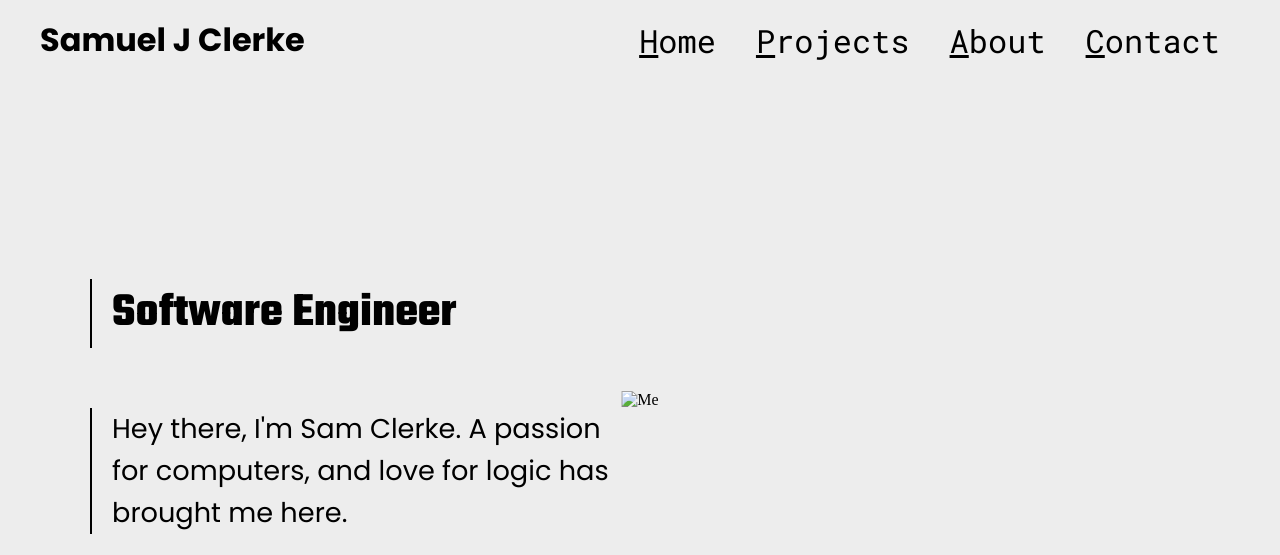
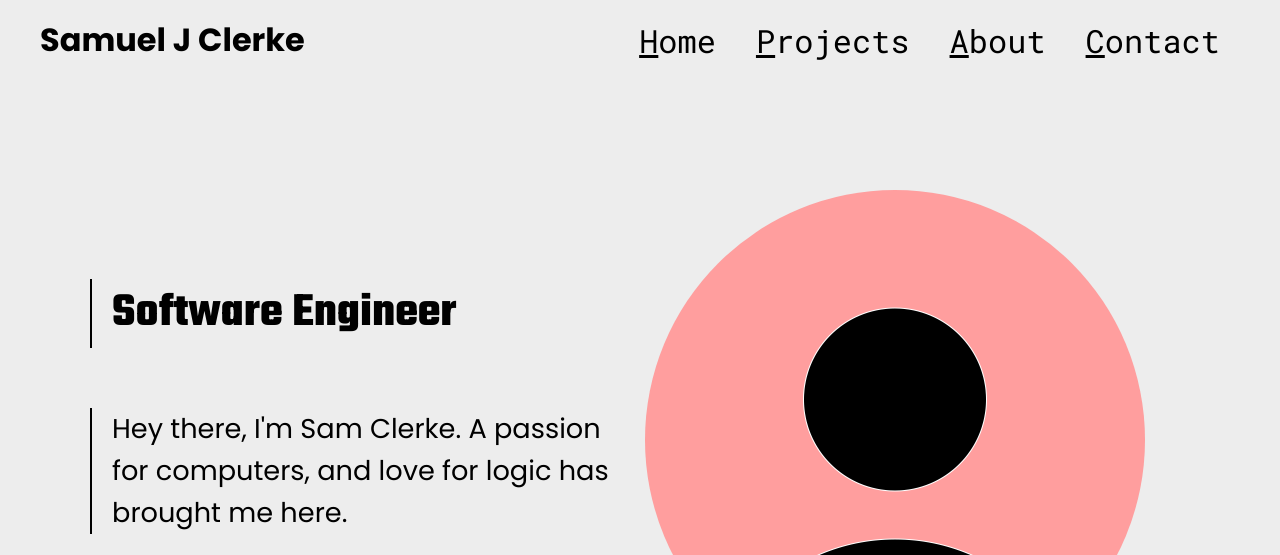
Before and after one commit to samuelclerke/samjclerke_website, a website: page public/index.html in a window 1280 px wide. Shown: the top 555 px of the page. Drawn offline with Linux system fonts and the light colour scheme.

Commit message:
no major change

```diff
--- a/public/index.html
+++ b/public/index.html
@@ -35,7 +35,7 @@
           </ul>
         </div>
         <div>
-          <img class="center" src="" alt="Me">
+          <img class="profile-picture" src="images/test-pfp.png" alt="Me">
         </div>
       </div>
     </main>
--- a/public/javascripts/index.js
+++ b/public/javascripts/index.js
@@ -22,3 +22,8 @@ document.addEventListener('DOMContentLoaded', () => {
 
   typeNextChar();
 });
+
+
+function headerLinkHover() {
+  var rect = element.getBoundingClientRect
+}
--- a/public/stylesheets/index.css
+++ b/public/stylesheets/index.css
@@ -26,6 +26,11 @@ main {
 .greeting-container div:nth-child(2) {
   width: 50%;
   height: 100%;
+  display: flex;
+  justify-content: center;
+  align-items: center;
+  overflow: hidden;
+  position: relative;
 }
 
 .greeting h1 {
@@ -67,10 +72,22 @@ main {
 .greeting img {
   max-width: 100%;
   max-height: 100%;
+  width: 100%; /* Ensure it scales to the container's width */
+  height: auto; /* Maintain aspect ratio */
+  object-fit: cover; /* This might help if contain isn't working */
+  display: block;
+}
+
+.profile-picture {
+  max-width: 100%;
+  max-height: 100%;
+  width: auto;
   height: auto;
-  width: auto;
   object-fit: contain;
+  display: block;
+  border-radius: 50%; /* If you want it circular */
 }
+
 
 .greeting-hover:hover {
   transition: 0.3s ease-in-out;
```
Also changed, not shown: public/images/test-pfp.png (added).
